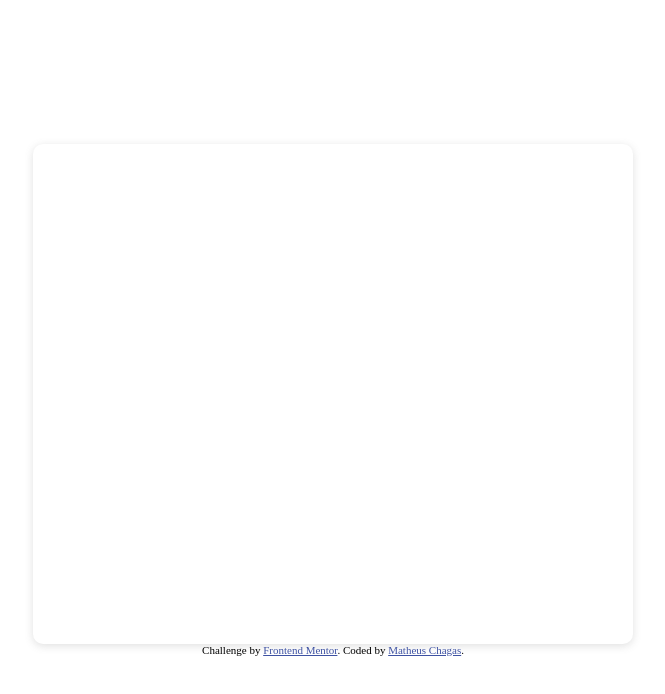
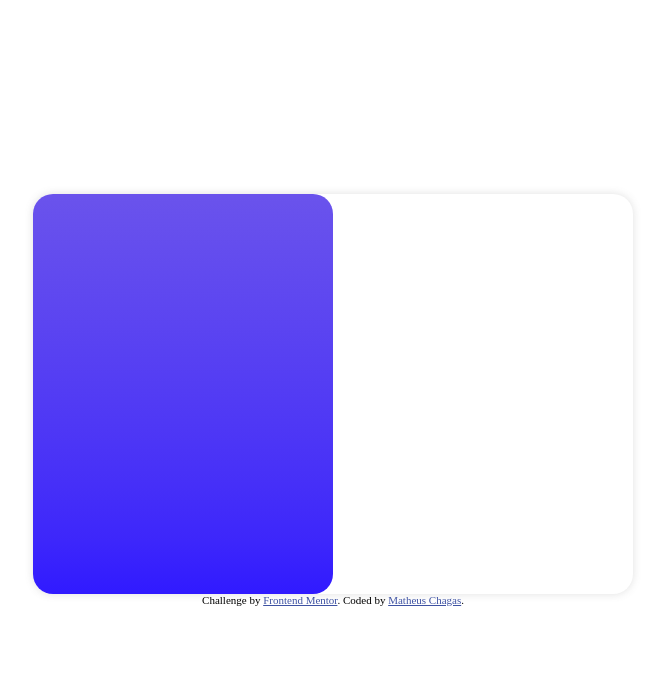
Before and after one commit to MatheusChagas7/results-summary-component-main, a plain HTML site: page results-summary-component-main/index.html in a window 1280 px wide. Shown: the whole page, without its empty margins (307-972 px from the left). Drawn offline with Linux system fonts and the light colour scheme.

Commit message:
ajustando bordas e coloração da class .resultado

```diff
--- a/results-summary-component-main/assets/css/style.css
+++ b/results-summary-component-main/assets/css/style.css
@@ -20,21 +20,21 @@ body{
 
 .conteudo{
     display: flex;
-    height: 500px;
+    height: 400px;
     width: 600px;
-    border-radius: 10px;
-    box-shadow: rgba(99, 99, 99, 0.2) 0px 2px 8px 0px;
+    border-radius: 20px;
+    box-shadow: rgba(99, 99, 99, 0.2) 0px 0px 8px 0px;
 }
 
 .resultado{
     width: 50%;
-    background: linear-gradient();
-    border-radius: 10px;
+    background-image: linear-gradient(0deg, #1900ffe5, 40%, #6a53ec);
+    border-radius: 20px;
 }
 
 .sumario{
     width: 50%;
-    border-radius: 10px;
+    border-radius: 20px;
 }
 
 
```
